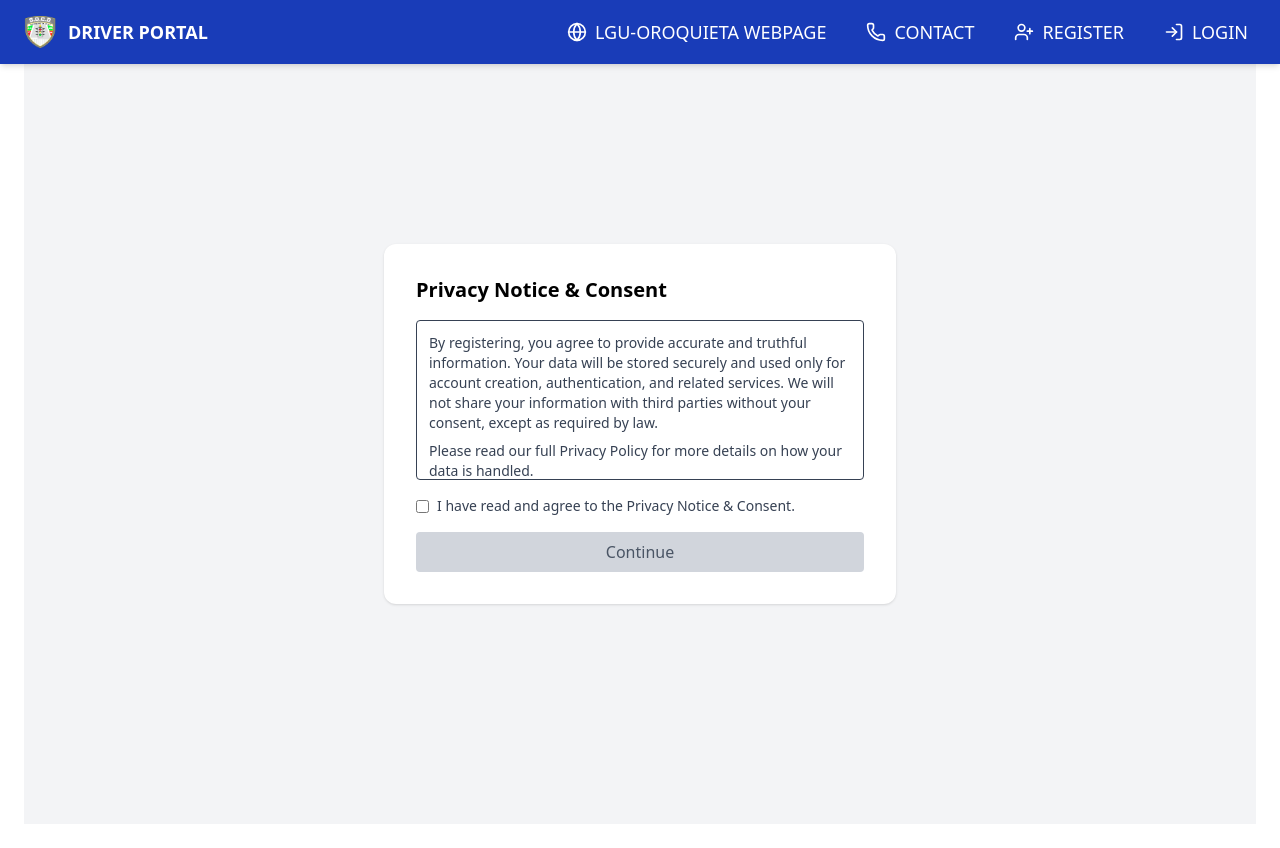
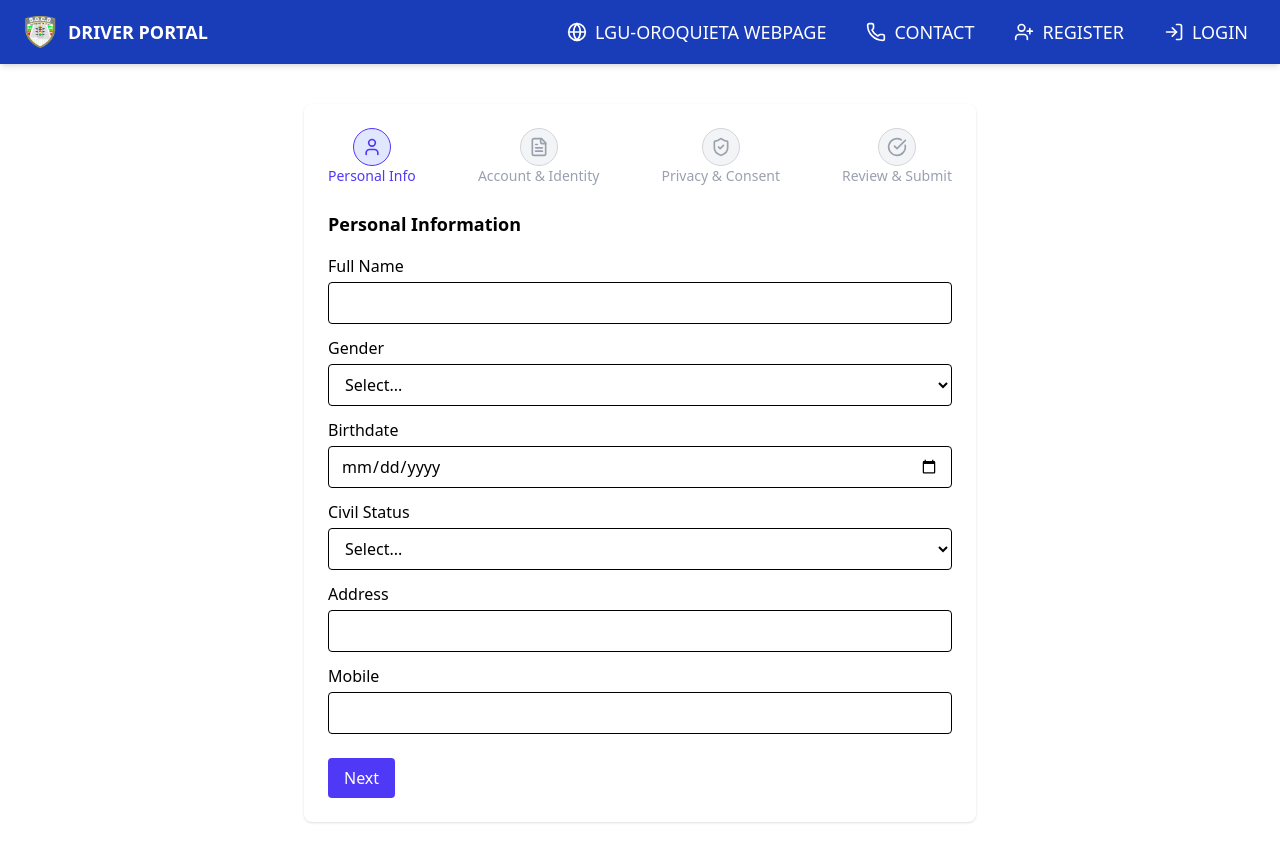
Before and after one commit to rictolorio/socd3.0, a React (Vite) app in the folder frontend/: page /register in a window 1280 px wide. Built offline with nearby package versions, Linux system fonts and the light colour scheme.

Commit message:
Initial commit

```diff
--- a/frontend/package.json
+++ b/frontend/package.json
@@ -11,10 +11,13 @@
   },
   "dependencies": {
     "@tailwindcss/vite": "^4.1.13",
+    "axios": "^1.12.0",
     "lucide-react": "^0.543.0",
     "react": "^19.1.1",
     "react-dom": "^19.1.1",
+    "react-icons": "^5.5.0",
     "react-router-dom": "^7.8.2",
+    "react-toastify": "^11.0.5",
     "tailwindcss": "^4.1.13"
   },
   "devDependencies": {
--- a/frontend/src/pages/Register.jsx
+++ b/frontend/src/pages/Register.jsx
@@ -1,171 +1,387 @@
-import { useState } from "react";
-import { useNavigate } from "react-router-dom";
+// src/pages/Register.jsx
+import React, { useState } from "react";
+import { toast } from "react-toastify";
+import { User, FileText, ShieldCheck, CheckCircle } from "lucide-react";
 
-export default function Register() {
+const Register = () => {
   const [step, setStep] = useState(1);
-  const [formData, setFormData] = useState({
+  const [loading, setLoading] = useState(false);
+
+  const initialFormState = {
     full_name: "",
     gender: "",
+    birthdate: "",
     civil_status: "",
-    id_number: "",
-    phone_no: "",
+    username: "",
     email: "",
     password: "",
-  });
-  const [agree, setAgree] = useState(false);
-  const navigate = useNavigate();
+    address: "",
+    mobile_number: "",
+    photo: null,
+    id_card: null,
+    consent: false,
+  };
+
+  const [formData, setFormData] = useState(initialFormState);
 
   const handleChange = (e) => {
-    setFormData({ ...formData, [e.target.name]: e.target.value });
+    const { name, value, type, checked } = e.target;
+    setFormData({
+      ...formData,
+      [name]: type === "checkbox" ? checked : value,
+    });
   };
 
-  const handleNext = () => {
-    if (step === 1 && !agree) {
-      alert("You must agree to the Privacy Notice before continuing.");
-      return;
-    }
-    setStep(step + 1);
+  const handleFileChange = (e) => {
+    setFormData({
+      ...formData,
+      [e.target.name]: e.target.files[0],
+    });
   };
 
-  const handleBack = () => {
-    setStep(step - 1);
+  const handleSubmit = async (e) => {
+    e.preventDefault();
+    setLoading(true);
+
+    const payload = new FormData();
+    Object.keys(formData).forEach((key) => {
+      payload.append(key, formData[key]);
+    });
+
+    try {
+      const res = await fetch("http://127.0.0.1:8000/register/", {
+        method: "POST",
+        body: payload,
+      });
+
+      if (res.ok) {
+        toast.success("✅ Registration submitted for approval!");
+        setFormData(initialFormState);
+        setStep(1);
+      } else {
+        toast.error("❌ Failed to submit registration.");
+      }
+    } catch (err) {
+      toast.error("⚠ Server error, please try again.");
+    } finally {
+      setLoading(false);
+    }
   };
 
-  const handleSubmit = (e) => {
-    e.preventDefault();
-    console.log("Form Submitted:", formData);
-    navigate("/login");
-  };
+  const steps = [
+    { id: 1, title: "Personal Info", icon: <User className="w-5 h-5" /> },
+    { id: 2, title: "Account & Identity", icon: <FileText className="w-5 h-5" /> },
+    { id: 3, title: "Privacy & Consent", icon: <ShieldCheck className="w-5 h-5" /> },
+    { id: 4, title: "Review & Submit", icon: <CheckCircle className="w-5 h-5" /> },
+  ];
 
   return (
-    <div className="flex justify-center items-center min-h-screen bg-gray-100">
-      <div className="w-full max-w-lg bg-white p-8 rounded-xl shadow">
+    <div className="max-w-2xl mx-auto p-6 bg-white shadow rounded-lg mt-20 ">
+      {/* Progress Steps */}
+      <div className="flex justify-between mb-6">
+        {steps.map((s) => (
+          <div
+            key={s.id}
+            className={`flex flex-col items-center text-sm ${
+              step === s.id ? "text-indigo-600" : "text-gray-400"
+            }`}
+          >
+            <div
+              className={`p-2 rounded-full border ${
+                step === s.id ? "bg-indigo-100 border-indigo-600" : "bg-gray-100 border-gray-300"
+              }`}
+            >
+              {s.icon}
+            </div>
+            <span>{s.title}</span>
+          </div>
+        ))}
+      </div>
+
+      <form onSubmit={handleSubmit}>
+        {/* STEP 1 - Personal Info */}
         {step === 1 && (
           <div>
-            <h2 className="text-xl font-bold mb-4">Privacy Notice & Consent</h2>
-            <div className="h-40 overflow-y-scroll border p-3 rounded mb-4 text-sm text-gray-700">
-              <p>
-                By registering, you agree to provide accurate and truthful
-                information. Your data will be stored securely and used only for
-                account creation, authentication, and related services. We will
-                not share your information with third parties without your
-                consent, except as required by law.
-              </p>
-              <p className="mt-2">
-                Please read our full Privacy Policy for more details on how your
-                data is handled.
-              </p>
+            <h2 className="text-lg font-semibold mb-4">Personal Information</h2>
+            <div className="mb-3">
+              <label className="block mb-1">Full Name</label>
+              <input
+                type="text"
+                name="full_name"
+                value={formData.full_name}
+                onChange={handleChange}
+                className="w-full border px-3 py-2 rounded"
+                required
+              />
             </div>
-            <div className="flex items-center">
+
+            <div className="mb-3">
+              <label className="block mb-1">Gender</label>
+              <select
+                name="gender"
+                value={formData.gender}
+                onChange={handleChange}
+                className="w-full border px-3 py-2 rounded"
+                required
+              >
+                <option value="">Select...</option>
+                <option value="Male">Male</option>
+                <option value="Female">Female</option>
+                <option value="Other">Other</option>
+              </select>
+            </div>
+
+            <div className="mb-3">
+              <label className="block mb-1">Birthdate</label>
               <input
-                id="agree"
-                type="checkbox"
-                checked={agree}
-                onChange={(e) => setAgree(e.target.checked)}
-                className="mr-2"
+                type="date"
+                name="birthdate"
+                value={formData.birthdate}
+                onChange={handleChange}
+                className="w-full border px-3 py-2 rounded"
+                required
               />
-              <label htmlFor="agree" className="text-sm text-gray-700">
-                I have read and agree to the Privacy Notice & Consent.
-              </label>
             </div>
-            <button
-              onClick={handleNext}
-              className={`mt-4 w-full py-2 px-4 rounded ${
-                agree
-                  ? "bg-blue-600 text-white hover:bg-blue-700"
-                  : "bg-gray-300 text-gray-600 cursor-not-allowed"
-              }`}
-              disabled={!agree}
+
+            <div className="mb-3">
+              <label className="block mb-1">Civil Status</label>
+              <select
+                name="civil_status"
+                value={formData.civil_status}
+                onChange={handleChange}
+                className="w-full border px-3 py-2 rounded"
+                required
               >
-              Continue
-            </button>
+                <option value="">Select...</option>
+                <option value="Single">Single</option>
+                <option value="Married">Married</option>
+                <option value="Widowed">Widowed</option>
+              </select>
+            </div>
+
+            <div className="mb-3">
+              <label className="block mb-1">Address</label>
+              <input
+                type="text"
+                name="address"
+                value={formData.address}
+                onChange={handleChange}
+                className="w-full border px-3 py-2 rounded"
+                required
+              />
+            </div>
+
+            <div className="mb-3">
+              <label className="block mb-1">Mobile</label>
+              <input
+                type="tel"
+                name="mobile_number"
+                value={formData.mobile_number}
+                onChange={handleChange}
+                className="w-full border px-3 py-2 rounded"
+                required
+              />
+            </div>
+
           </div>
         )}
 
+        {/* STEP 2 - Account & Identity */}
         {step === 2 && (
-          <form onSubmit={handleSubmit}>
-            <h2 className="text-xl font-bold mb-4">Register</h2>
+          <div>
+            <h2 className="text-lg font-semibold mb-4">Account & Identity</h2>
+            <div className="mb-3">
+              <label className="block mb-1">Username</label>
               <input
                 type="text"
-              name="full_name"
-              placeholder="Full Name"
-              value={formData.full_name}
+                name="username"
+                value={formData.username}
                 onChange={handleChange}
-              className="w-full border p-2 rounded mb-3"
+                className="w-full border px-3 py-2 rounded"
                 required
               />
-            <input
-              type="text"
-              name="gender"
-              placeholder="Gender"
-              value={formData.gender}
-              onChange={handleChange}
-              className="w-full border p-2 rounded mb-3"
-              required
-            />
-            <input
-              type="text"
-              name="civil_status"
-              placeholder="Civil Status"
-              value={formData.civil_status}
-              onChange={handleChange}
-              className="w-full border p-2 rounded mb-3"
-              required
-            />
-            <input
-              type="text"
-              name="id_number"
-              placeholder="National ID / Driver's License"
-              value={formData.id_number}
-              onChange={handleChange}
-              className="w-full border p-2 rounded mb-3"
-              required
-            />
-            <input
-              type="text"
-              name="phone_no"
-              placeholder="Phone Number"
-              value={formData.phone_no}
-              onChange={handleChange}
-              className="w-full border p-2 rounded mb-3"
-              required
-            />
+            </div>
+
+            <div className="mb-3">
+              <label className="block mb-1">Email</label>
               <input
                 type="email"
                 name="email"
-              placeholder="Email"
                 value={formData.email}
                 onChange={handleChange}
-              className="w-full border p-2 rounded mb-3"
+                className="w-full border px-3 py-2 rounded"
                 required
               />
+            </div>
+
+            <div className="mb-3">
+              <label className="block mb-1">Password</label>
               <input
                 type="password"
                 name="password"
-              placeholder="Password"
                 value={formData.password}
                 onChange={handleChange}
-              className="w-full border p-2 rounded mb-3"
+                className="w-full border px-3 py-2 rounded"
                 required
               />
-            <div className="flex justify-between">
+            </div>
+
+            <div className="mb-3">
+              <label className="block mb-1">Photo (Selfie)</label>
+              <input
+                type="file"
+                name="photo"
+                accept="image/*"
+                onChange={handleFileChange}
+                className="w-full border px-3 py-2 rounded"
+              />
+            </div>
+
+            <div className="mb-3">
+              <label className="block mb-1">National ID / Driver’s License</label>
+              <input
+                type="file"
+                name="id_card"
+                accept="image/*"
+                onChange={handleFileChange}
+                className="w-full border px-3 py-2 rounded"
+              />
+            </div>
+          </div>
+        )}
+
+        {/* STEP 3 - Privacy & Consent */}
+        {step === 3 && (
+          <div>
+            <h2 className="text-lg font-semibold mb-4">Privacy & Consent</h2>
+            <p className="text-sm mb-4 text-gray-600 border p-3 rounded bg-gray-50">
+              We value your privacy. In compliance with Republic Act No. 10173 (Data Privacy Act of 2012), we inform you that the following personal information may be collected and processed through this application:
+
+Full name
+
+Address
+
+Gender
+
+Date of birth
+
+Driver’s license number
+
+National ID number
+
+Photograph
+
+Violation details
+
+Purpose of Collection
+Your personal information is collected for the purpose of recording and managing traffic violations as mandated by local government traffic regulations. The data will be used to identify violators, generate violation records, and assist in enforcing penalties or clearances.
+
+Data Access and Sharing
+Your personal information will only be accessed by authorized traffic enforcers, city administrators, and relevant government authorities. It will not be shared with unauthorized third parties without your consent, unless required by law.
+
+Data Retention
+Your personal information will be stored securely and retained only for as long as necessary to fulfill the purposes stated, or as required by applicable laws and regulations.
+
+Your Rights
+Under the Data Privacy Act, you have the right to:
+
+Be informed of how your data is used.
+
+Access and request a copy of your personal data.
+
+Correct or update inaccurate information.
+
+Request deletion, blocking, or withdrawal of consent (unless processing is required by law).
+
+File complaints with the National Privacy Commission (NPC) if your rights are violated.
+
+{/* For any questions, requests, or concerns regarding your personal data, you may contact our Data Protection Officer (DPO) at:
+📧 Email: [Insert DPO Email]
+📞 Contact Number: [Insert DPO Phone] */}
+            </p>
+            <label className="flex items-center space-x-2">
+              <input
+                type="checkbox"
+                name="consent"
+                checked={formData.consent}
+                onChange={handleChange}
+                required
+              />
+              <span>I give my consent.</span>
+            </label>
+          </div>
+        )}
+
+        {/* STEP 4 - Review */}
+        {step === 4 && (
+          <div>
+            <h2 className="text-lg font-semibold mb-4">Review & Submit</h2>
+            <ul className="text-sm space-y-2">
+              <li><strong>Name:</strong> {formData.full_name}</li>
+              <li><strong>Gender:</strong> {formData.gender}</li>
+              <li><strong>Birthdate:</strong> {formData.birthdate}</li>
+              <li><strong>Status:</strong> {formData.civil_status}</li>
+              <li><strong>Username:</strong> {formData.username}</li>
+              <li><strong>Email:</strong> {formData.email}</li>
+              <li><strong>Address:</strong> {formData.address}</li>
+              <li><strong>Mobile:</strong> {formData.mobile_number}</li>
+              <li>
+                <strong>Photo:</strong>{" "}
+                {formData.photo && (
+                  <img
+                    src={URL.createObjectURL(formData.photo)}
+                    alt="preview"
+                    className="h-16 mt-1 rounded"
+                  />
+                )}
+              </li>
+              <li>
+                <strong>ID Card:</strong>{" "}
+                {formData.id_card && (
+                  <img
+                    src={URL.createObjectURL(formData.id_card)}
+                    alt="preview"
+                    className="h-16 mt-1 rounded"
+                  />
+                )}
+              </li>
+            </ul>
+          </div>
+        )}
+
+        {/* Navigation Buttons */}
+        <div className="flex justify-between mt-6">
+          {step > 1 && (
             <button
               type="button"
-                onClick={handleBack}
-                className="bg-gray-400 text-white px-4 py-2 rounded hover:bg-gray-500"
+              onClick={() => setStep(step - 1)}
+              className="px-4 py-2 bg-gray-200 rounded"
             >
               Back
             </button>
+          )}
+          {step < 4 && (
+            <button
+              type="button"
+              onClick={() => setStep(step + 1)}
+              className="px-4 py-2 bg-indigo-600 text-white rounded"
+            >
+              Next
+            </button>
+          )}
+          {step === 4 && (
             <button
               type="submit"
-                className="bg-green-600 text-white px-4 py-2 rounded hover:bg-green-700"
+              disabled={loading}
+              className="px-4 py-2 bg-green-600 text-white rounded"
             >
-                Submit
+              {loading ? "Submitting..." : "Submit"}
             </button>
+          )}
         </div>
       </form>
-        )}
-      </div>
     </div>
   );
-}
+};
+
+export default Register;
```
Also changed, not shown: 1 other file (tests, documents, lock files or other folders). Lines whose indentation alone changed are shown as unchanged.
